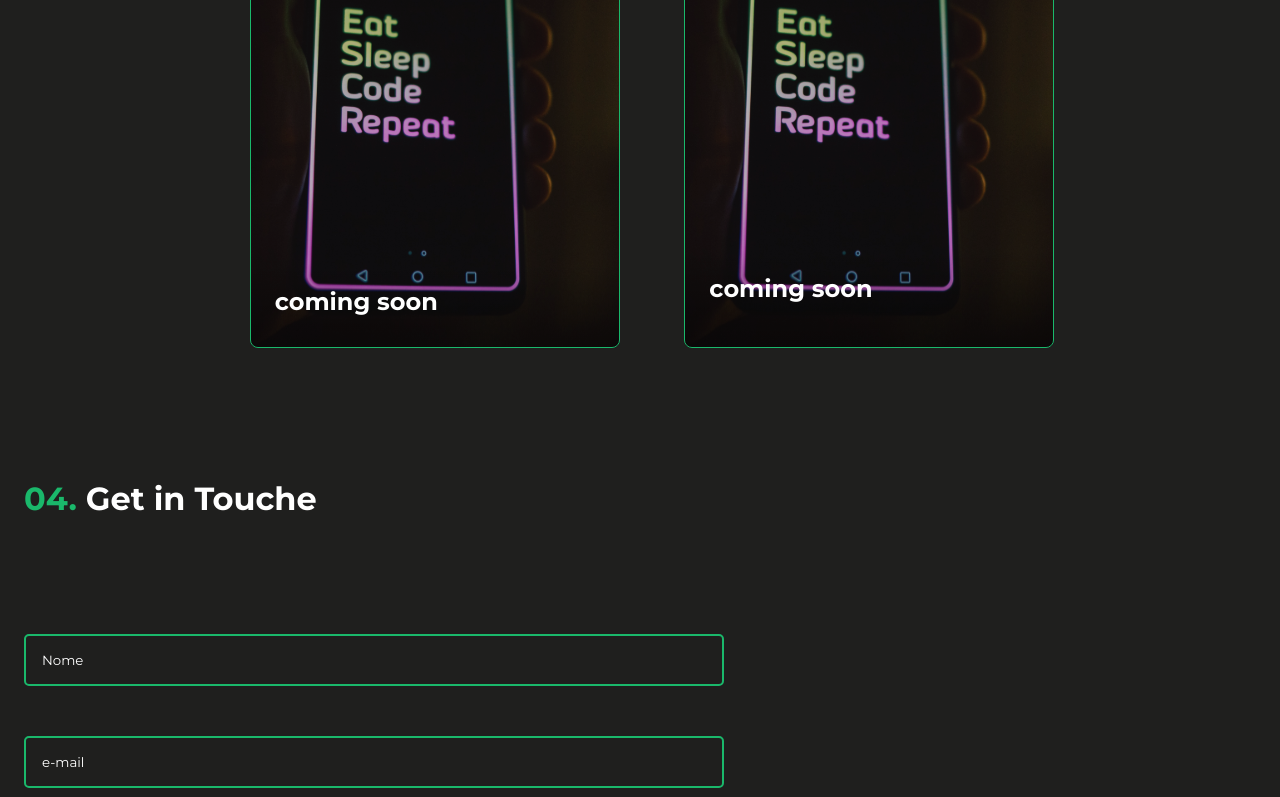
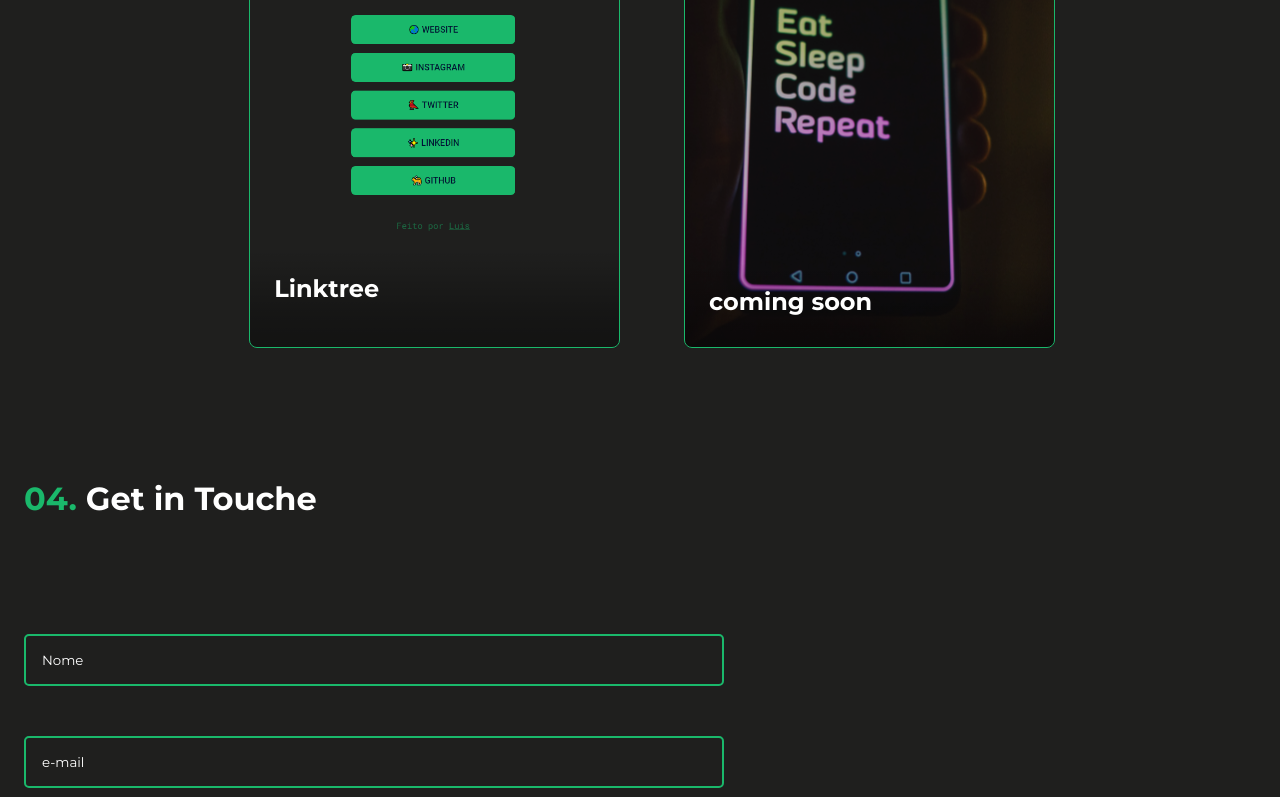
Before and after one commit to luisfelipefr/my-portfolio, a React (Vite) app: page / in a window 1280 px wide. Shown: the part 1921-2718 px from the top of the page. Built offline with nearby package versions, Linux system fonts and the light colour scheme.

Commit message:
Updating card information

```diff
--- a/src/Components/Pages/Works/index.tsx
+++ b/src/Components/Pages/Works/index.tsx
@@ -1,29 +1,34 @@
 import React from "react";
 import { Card } from "../../Card";
-import { Container } from "./styles";
+import { CardContainer, Container } from "./styles";
 import BackgroundCard from "../../../assets/images/imgTest.svg";
+import LinkBackgroundCard from "../../../assets/images/linkst.png";
 export function Works() {
   return (
     <Container id="Work">
       <h1>
         <span>03.</span> Some Things I&#x2019;ve Built
       </h1>
-      <div className="cardContainer">
+      <CardContainer>
         <Card
-          ImgCard={BackgroundCard}
-          title="coming soon"
-          text="Lorem ipsum dolor sit amet, consectetur adipisicing elit. Ullam dignissimos debitis at labore, maiores, atque est consequuntur sit repudiandae quaerat quam cum, recusandae culpa temporibus necessitatibus. Iure non rem earum?"
-          url="#"
-          buttonText="See More"
+          ImgCard={LinkBackgroundCard}
+          title="Linktree"
+          text="The web app for visualizing my personalized linktree. View my social medias and topic links"
+          GithubUrl="https://github.com/luisfelipefr/my-linktree"
+          ExternalUrl="https://links.luigifr.com"
+          technologies="React, TypeScript, Styled-Components"
         />
         <Card
           ImgCard={BackgroundCard}
           title="coming soon"
-          text="Lorem"
-          url="#"
-          buttonText="See More"
+          text="Lorem ipsum dolor sit, amet consectetur adipisicing elit. Deleniti praesentium sint repellat animi exercitationem, odit id alias voluptatum earum rerum illo aut ratione ducimus molestias obcaecati sit laborum, numquam minima"
+          technologies="..."
+          GithubUrl="#"
+          ExternalUrl="#"
+
         />
-      </div>
+
+      </CardContainer>
     </Container>
   );
 }
--- a/src/Components/Pages/Works/styles.ts
+++ b/src/Components/Pages/Works/styles.ts
@@ -9,13 +9,14 @@ export const Container = styled.div`
   flex-direction: column;
   justify-content: center;
   padding-left: 1.5rem;
-justify-content: center;
+  justify-content: center;
   span {
     color: var(--green);
   }
-  div.cardContainer {
-    display: flex;
-    justify-content: center;
-    flex-wrap: wrap;
-  }
 `;
+
+export const CardContainer = styled.div`
+  display: flex;
+  justify-content: center;
+  flex-wrap: wrap;
+`;
```
